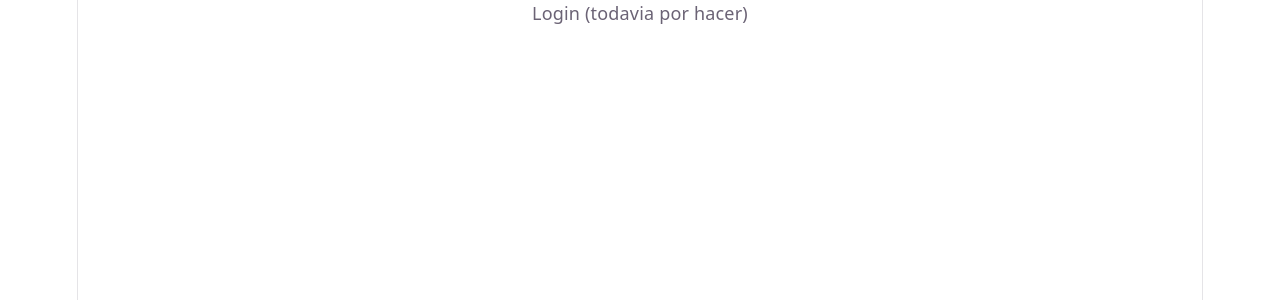
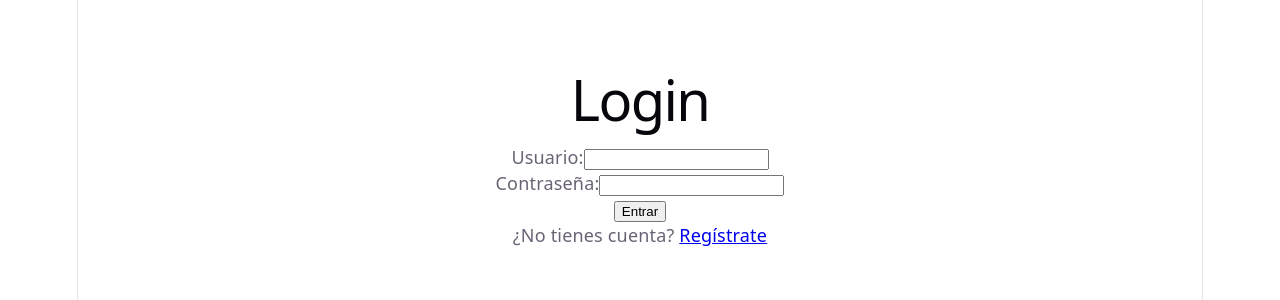
Before and after one commit to JoseGodoy96/Finance-tracker, a React app in the folder frontend/: page /login in a window 1280 px wide. Shown: the top 300 px of the page. Built offline with nearby package versions, Linux system fonts and the light colour scheme; the HTML template or start-up script is replaced by a standard one.

Commit message:
<feat>(App.jsx): Introduccion de LoginPage en App.jsx

```diff
--- a/frontend/src/App.jsx
+++ b/frontend/src/App.jsx
@@ -1,11 +1,12 @@
 import { BrowserRouter, Routes, Route, Navigate } from 'react-router-dom';
+import LoginPage from './pages/LoginPage';
 
 function App() {
 	return (
 		<BrowserRouter>
 			<Routes>
 				<Route path="/" element={<Navigate to="/login" replace/>} />
-				<Route path="/login" element={<div>Login (todavia por hacer)</div>} />
+				<Route path="/login" element={<LoginPage />} />
 				<Route path="/register" element={<div>Register (todavia por hacer)</div>} />
 				<Route path="/dashboard" element={<div>Dashboard (todavia por hacer)</div>} />
 				<Route path="*" element={<div>404 - Página no encontrada</div>} />
```
